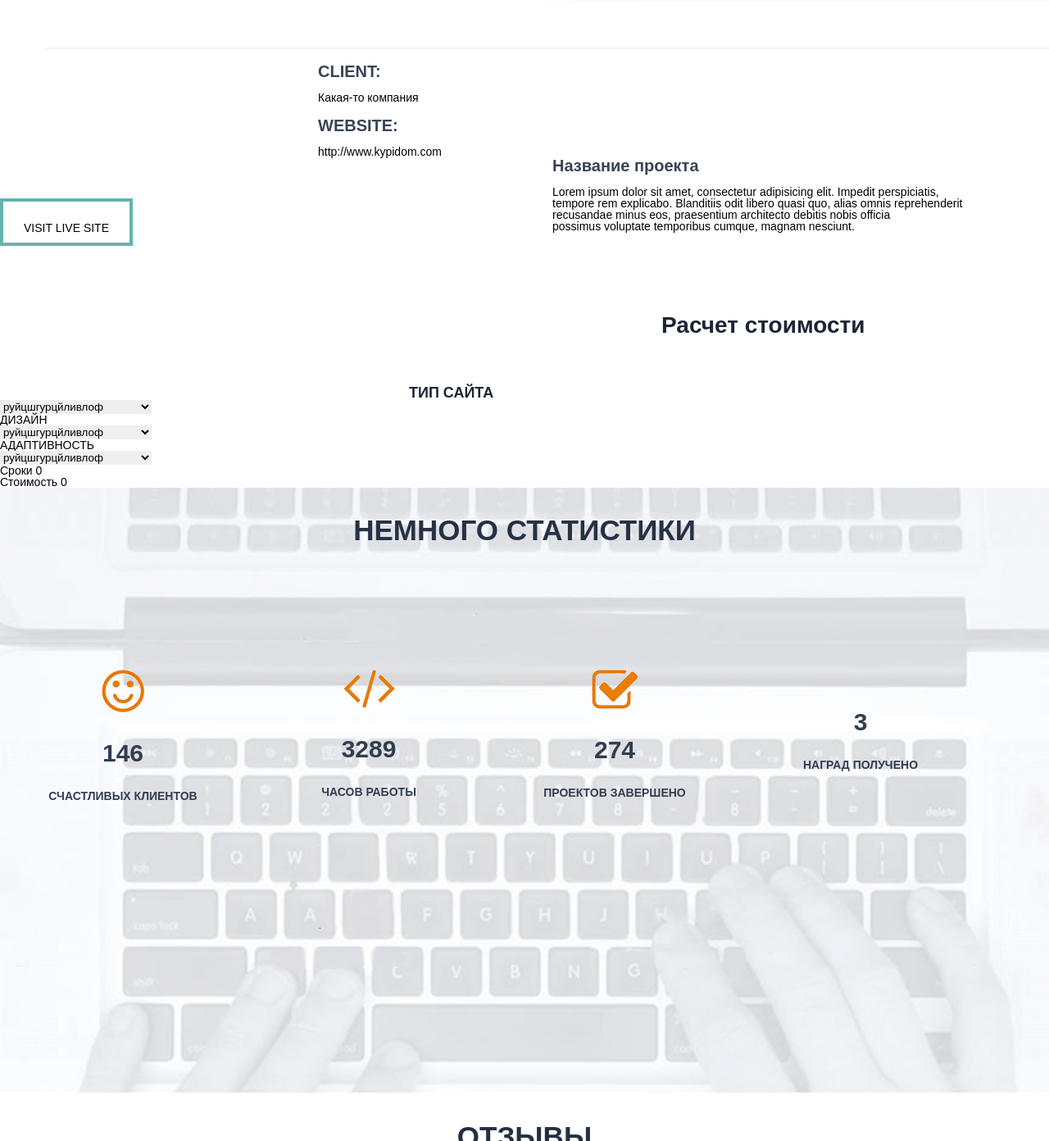
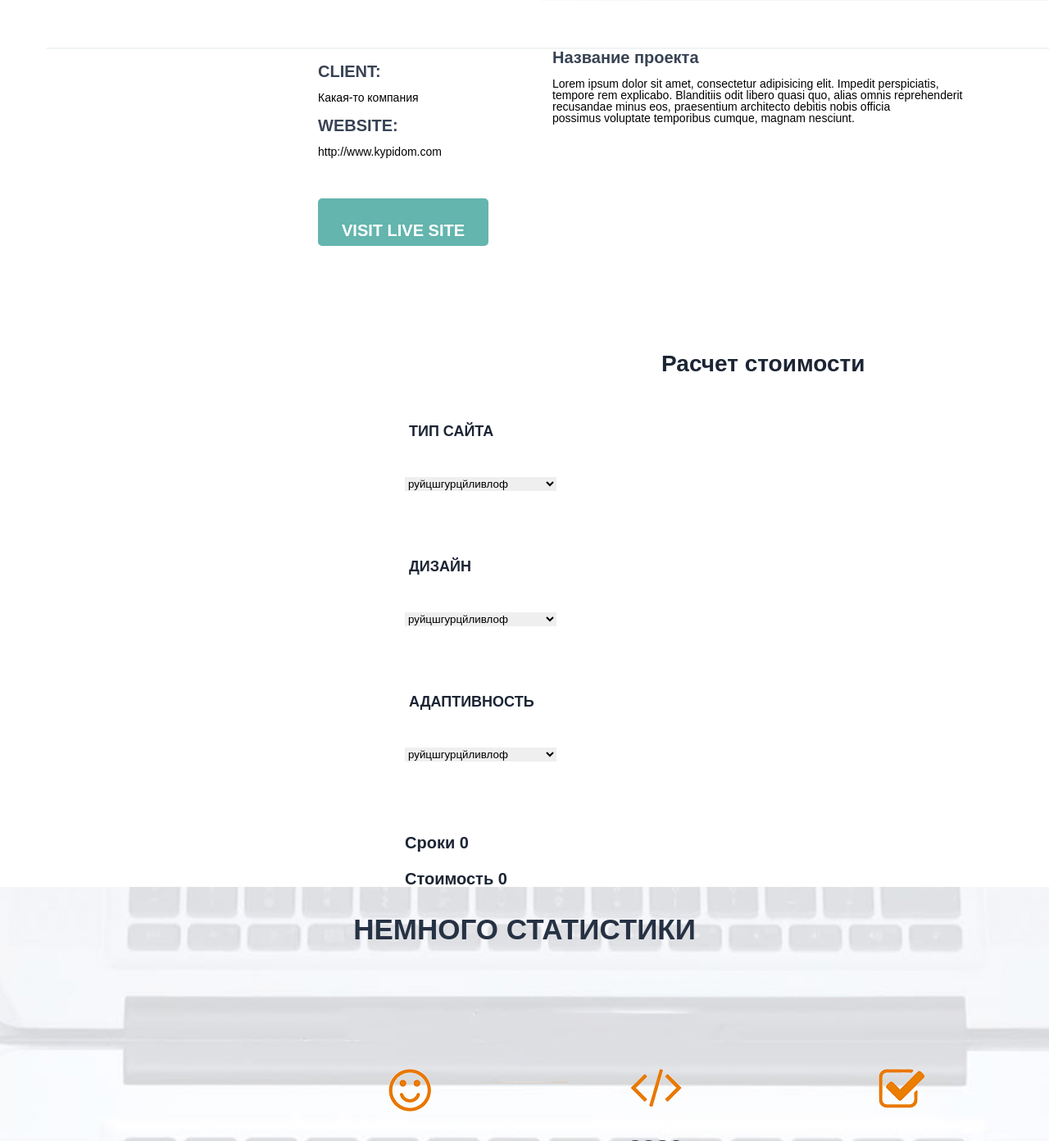
Before and after one commit to Egorka2121/Egorka2121.github.io, a plain HTML site: page src/index.html in a window 1280 px wide. Shown: the part 2614-4006 px from the top of the page at 82% size. Drawn offline with Linux system fonts and the light colour scheme.

Commit message:
Исправил дз

```diff
--- a/src/css/style.css
+++ b/src/css/style.css
@@ -128,8 +128,8 @@ nav{
 .main4 p{
     margin-top: 20px;
 }
-.little__container4{
-    margin: left;
+.newClass{
+    margin-left: 350px;
 }
 .main5{
      float:left;
@@ -187,6 +187,9 @@ nav{
 .main8 span{
     padding: 640px;
 }
+.main9{
+    float: left;
+}
 .main9 h5{
     color: #384354;
    font-size: 20px;
@@ -212,13 +215,18 @@ nav{
     margin-top: 15px;
  }
 .main9 h3{
+    margin-left: 388px;
     float: left;
     padding: 25px;
     margin-top: 50px;
     height: 40px;
-    text-align: left;
+    text-align: center;
     border: 4px solid #63b5ae;
-    background: none;
+    background-color: #63b5ae ;
+    border-radius: 5px;
+    color: #ffffff;
+    font-size: 20px;
+    font-weight: bold;
 }
 
 .main11 h4{
@@ -235,7 +243,7 @@ nav{
 .main12 h2{
     color: #1c2534;
     padding-left: 807px;
-    margin-top: 100px;
+    margin-top: 279px;
     font-size: 28px;
     font-weight: bold;
 
@@ -276,6 +284,9 @@ nav{
     color: #323e4f;
     margin-top: 30px;
     font-weight: bold;
+}
+.newClass2{
+    margin-left: 350px;
 }
 .main19{
     float:left;
@@ -344,8 +355,8 @@ nav{
 }
 .main23{
     width: 100%;
-    height: calc(100% - 60px);
     background: url(../img/fon2.jpg) center/cover no-repeat;
+
 }
 .main23 h2{
     height: 222px;
@@ -360,6 +371,7 @@ nav{
     color: #ffffff;
 }
 .main24{
+    margin-top: 35px;
     float: left;
     text-align: center;
     width: 300px;
@@ -368,7 +380,11 @@ nav{
 .main24 p{
     margin-top: 20px;
 }
+.newClass3{
+    margin-left: 500px;
+}
 .main25{
+    margin-top: 35px;
     color: #ffffff;
     float: left;
     text-align: center;
@@ -378,6 +394,7 @@ nav{
     margin-top: 20px;
 }
 .main26{
+    margin-top: 35px;
     color: #ffffff;
     float: left;
     text-align: center;
@@ -386,3 +403,32 @@ nav{
 .main26 p{
     margin-top: 20px;
 }
+.main27{
+    color: #ffffff;
+    text-align: center;
+    font-size: 25px;
+
+}
+.main30{
+    margin-top: 30px;
+    margin-left: 494px;
+    line-height: 50px;
+    height: 58px;
+    background: none;
+}
+.main31{
+    margin-left: 494px;
+    margin-top: 65px;
+    font-size: 20px;
+    color: #1c2534;
+
+}
+.main32{
+    margin-left: 494px;
+    margin-top: 24px;
+    font-size: 20px;
+    color: #1c2534;
+}
+.main33 input{
+    text-align: center;
+}
--- a/src/index.html
+++ b/src/index.html
@@ -51,14 +51,15 @@
     <div class="main3"><div class="title__contaihner3">
         <h2>Что я умею</h2>
 
-    <div class="main4"><div class="little__container4">
+    <div class="main4 newClass">
+
        <img src="img/noyt.jpg" alt="">
 
         <h3>Веб-дизайн</h3>
 
         <p>Lorem ipsum dolor sit amet, consectetur adipisicing elit. Omnis, deleniti facilis ab deserunt dolorum officia.</p>
 
-         </div></div>
+         </div>
          <div class="main5"><div class="title__contaihner5">
 
          <img src="img/znak.jpg" alt="">
@@ -122,8 +123,9 @@
          <h2>Расчет стоимости</h2>
          </div></div>
          <div class="main13"><div class="title__contaihner13">
+
          <h3>ТИП САЙТА</h3>
-
+         <div class="main30">
          <select name="list1" id="list">
 
           <option value="opt1">руйцшгурцйливлоф</option>
@@ -131,11 +133,13 @@
           <option value="opt3">ырфвлофыврппфыврпо32</option>
 
          </select>
+           </div>
             </div></div>
 
-         <div class="main14"><div class="title__contaihner14">
+         <div class="main13"><div class="title__contaihner14">
          <h3>ДИЗАЙН</h3>
 
+          <div class="main30">
                  <select name="list2" id="list">
 
           <option value="opt1">руйцшгурцйливлоф</option>
@@ -143,10 +147,11 @@
           <option value="opt3">ырфвлофыврппфыврпо32</option>
 
          </select>
+         </div>
          </div></div>
-         <div class="main15"><div class="title__contaihner15">
-          <h2>АДАПТИВНОСТЬ</h2>
-
+         <div class="main13"><div class="title__contaihner15">
+          <h3>АДАПТИВНОСТЬ</h3>
+         <div class="main30">
                 <select name="list3" id="list">
 
           <option value="opt1">руйцшгурцйливлоф</option>
@@ -154,21 +159,28 @@
           <option value="opt3">ырфвлофыврппфыврпо32</option>
 
          </select>
+         </div>
           </div></div>
+        <div class="main31">
 
-         <h3>Сроки 0</h3>
+         <h3><b>Сроки 0</b></h3>
 
-         <h3>Стоимость 0</h3>
+         </div>
 
+         <div class="main32">
+
+         <h3><b>Стоимость 0</b></h3>
+
+         </div>
           <div class="main17"><div class="title__contaihner17">
          <h2>НЕМНОГО СТАТИСТИКИ</h2>
-         <div class="main18"><div class="title__contaihner18">
+         <div class="main18 newClass2"  >
          <img src="img/smail.png" alt="">
 
          <h3><big>146</big></h3>
 
          <p>СЧАСТЛИВЫХ КЛИЕНТОВ</p>
-         </div></div>
+         </div>
         <div class="main19"><div class="title__contaihner19">
         <img src="img/skobki.png" alt="">
 
@@ -215,22 +227,21 @@
 
          <p>Lorem ipsum dolor sit amet. ipsum dolor sit amet, consectetur adipisicing elit. Deleniti, cum</p>
 
+         </div></div>
 
-
-         <div class="main24"><div class="title__contaihner24">
-
+         <div class="main24 newClass3">
          <img src="img/geo1.png" alt="">
 
          <p>Санкт-Петербург<br>Невский проспект11</p>
 
-           </div></div>
+           </div>
 
            <div class="main25"><div class="title__contaihner25">
            <img src="img/konvert.png" alt="">
 
            <p>info@companyname.com</p>
 
-           </div></div>
+
 
             <div class="main26"><div class="title__contaihner26">
 
@@ -245,6 +256,7 @@
             <h3>ОСТАВЬТЕ МНЕ СООБЩЕНИЕ</h3>
 
             </div></div>
+            <div class="main33">
 
           <form action="#">
 
@@ -259,14 +271,15 @@
 
          </form>
 
-         <div class="main28"><div class="title__contaihner28">
+         </div>
 
+         </div></div>
+         <div class="main28">
 
          <img src="img/karta.jpg" alt="">
 
-          </div></div>
+         </div>
 
-          </div></div>
 
 
 
```
